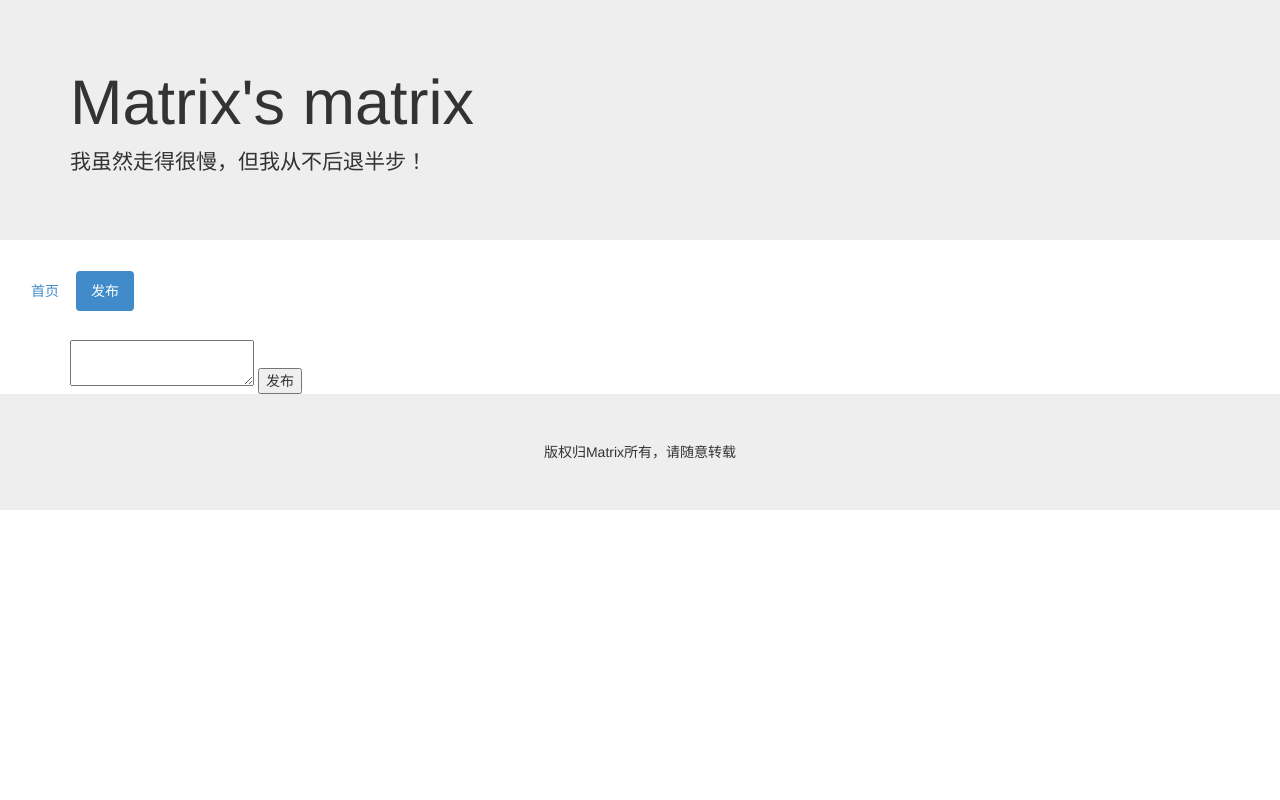
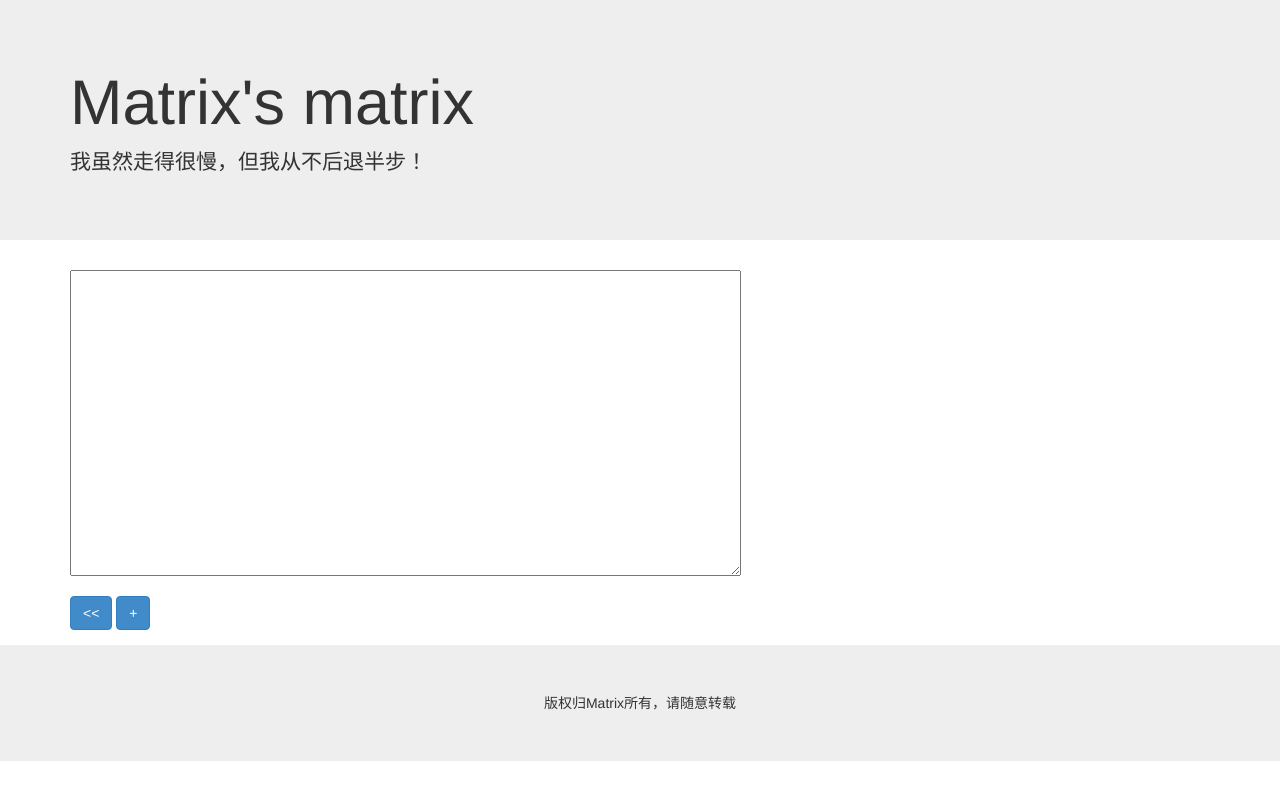
Before and after one commit to swapwz/notes, a Flask app: page /note/ in a window 1280 px wide. Run offline with Flask 2, Linux system fonts and the light colour scheme; parts of the project's set-up code (start-up, migrations or seed data) failed here and were passed over; some libraries are stand-ins or nearby versions.

Commit message:
adjust layout

```diff
--- a/notes/templates/layout.html
+++ b/notes/templates/layout.html
@@ -9,13 +9,9 @@
      <title>{% block title %}Matrix{% endblock %}</title>
   </head>
   <body>
-     <!-- jQuery library -->
-     <script src="{{ url_for('static', filename='js/jquery.min.js') }}"></script>
-     <!-- Popper JS -->
-     <script src=" {{ url_for('static', filename='js/popper.min.js') }}"></script>
-     <!-- Bootstrap JS -->
-     <script src=" {{ url_for('static', filename='js/bootstrap.min.js') }}"></script>
-
+    <script src="{{ url_for('static', filename='js/jquery.min.js') }}"></script>
+    <script src=" {{ url_for('static', filename='js/popper.min.js') }}"></script>
+    <script src=" {{ url_for('static', filename='js/bootstrap.min.js') }}"></script>
     <!-- Header div defintions -->
     <div class="jumbotron jumbotron-fluid">
         <div class="container">
@@ -23,20 +19,12 @@
             <p class="lead">我虽然走得很慢，但我从不后退半步！</p>
         </div>
     </div>
-    <div class=container-fluid>
-        <nav class="navbar navbar-expand-lg navbar-light bg-light">
-            <ul class="nav nav-pills">
-                {% block navigator %}
-                <li class="nav-item active">
-                     <a class="nav-link" href="#">首页</a>
-                </li>
-                <li class="nav-item">
-                    <a class="nav-link" href="{{ url_for('note.publish') }}">发布</a>
-                </li>
-                {% endblock  %}
-            </ul>
-        </nav>
+    {% block navigator %}
+    <div class="container-fluid">
+        <a class="btn btn-primary" href="{{ url_for('note.publish') }}">+</a>
     </div>
+    {% endblock %}
+
     <div class="container">
         {% block body %}
         {% endblock %}
@@ -44,5 +32,5 @@
     <div class="jumbotron text-center">
         版权归Matrix所有，请随意转载
     </div>
-  </body>
+ </body>
 </html>
--- a/notes/templates/note/publish.html
+++ b/notes/templates/note/publish.html
@@ -4,17 +4,16 @@
 {% endblock %}
 
 {% block navigator %}
-<li class="nav-item">
-    <a class="nav-link" href="{{ url_for('home.index') }}">首页</a>
-</li>
-<li class="nav-item active">
-    <a class="nav-link" href="#">发布</a>
-</li>
 {% endblock %}
 
 {% block body %}
-   <form method="post"">
-     <textarea name="content" id="content">{{ request.form['content'] }}</textarea>
-     <input type="submit" value="发布">
-   </form>
+<form method="post">
+    <div class="form-group">
+        <textarea cols=80 rows=15 name="content" id="content"></textarea>
+    </div>
+    <div class=form-group>
+        <a href="{{ url_for('home.index') }}" class="btn btn-primary"><<</a>
+        <input class="btn btn-primary" type="submit" value="+">
+    </div>
+</form>
 {% endblock %}
```
